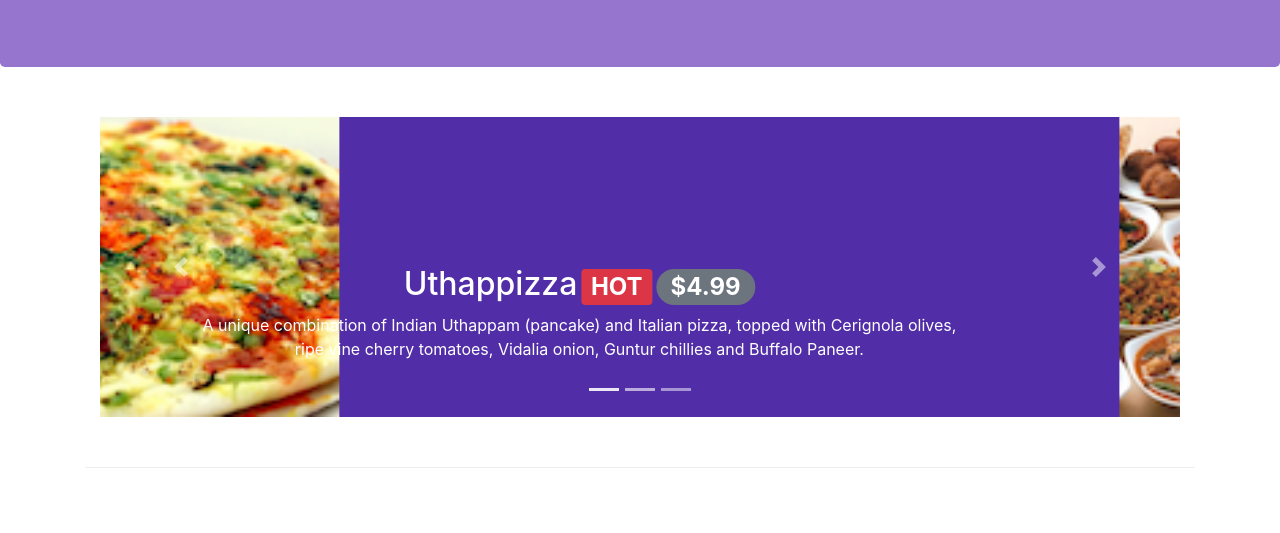
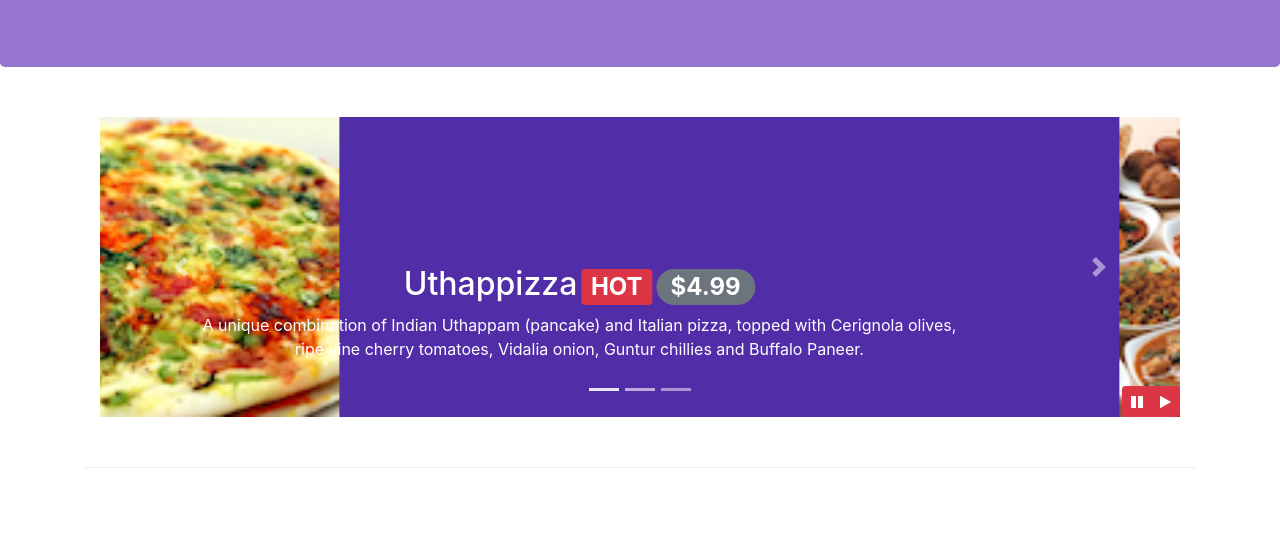
Before and after one commit to baluevD/Coursera-Bootstrap-4, a website: page index.html in a window 1280 px wide. Shown: the part 267-800 px from the top of the page. Drawn offline with nearby package versions, Linux system fonts and the light colour scheme.

Commit message:
Bootstrap JQuery

```diff
--- a/css/styles.css
+++ b/css/styles.css
@@ -59,3 +59,9 @@ body {
     left: 0;
     min-height: 300px;
 }
+
+#carouselButton {
+    right: 0px;
+    position: absolute;
+    bottom: 0px;
+}
--- a/index.html
+++ b/index.html
@@ -199,6 +199,14 @@
                     <a class="carousel-control-next" href="#mycarousel" role="button" data-slide="next">
                         <span class="carousel-control-next-icon"></span>
                     </a>
+                    <div class="btn-group" id="carouselButton">
+                        <button class="btn btn-danger btn-sm" id="carousel-pause">
+                            <span class="fa fa-pause"></span>
+                        </button>
+                        <button class="btn btn-danger btn-sm" id="carousel-play">
+                            <span class="fa fa-play"></span>
+                        </button>
+                    </div>
                 </div>
             </div>
         </div>
@@ -303,7 +311,15 @@
     <script src="node_modules/bootstrap/dist/js/bootstrap.min.js"></script>
     <script>
         $(document).ready(function() {
-
+            $("#mycarousel").carousel({
+                interval: 2000
+            });
+            $("#carousel-pause").click(function() {
+                $("#mycarousel").carousel('pause');
+            });
+            $("#carousel-play").click(function() {
+                $("#mycarousel").carousel('cycle');
+            });
         });
     </script>
 </body>
```
